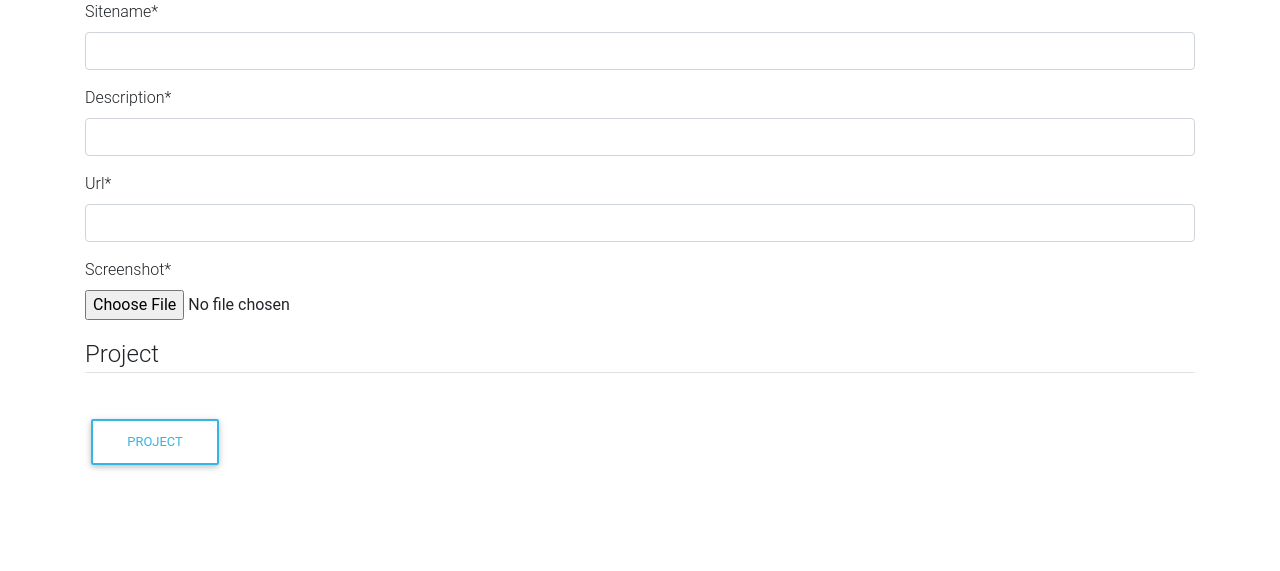
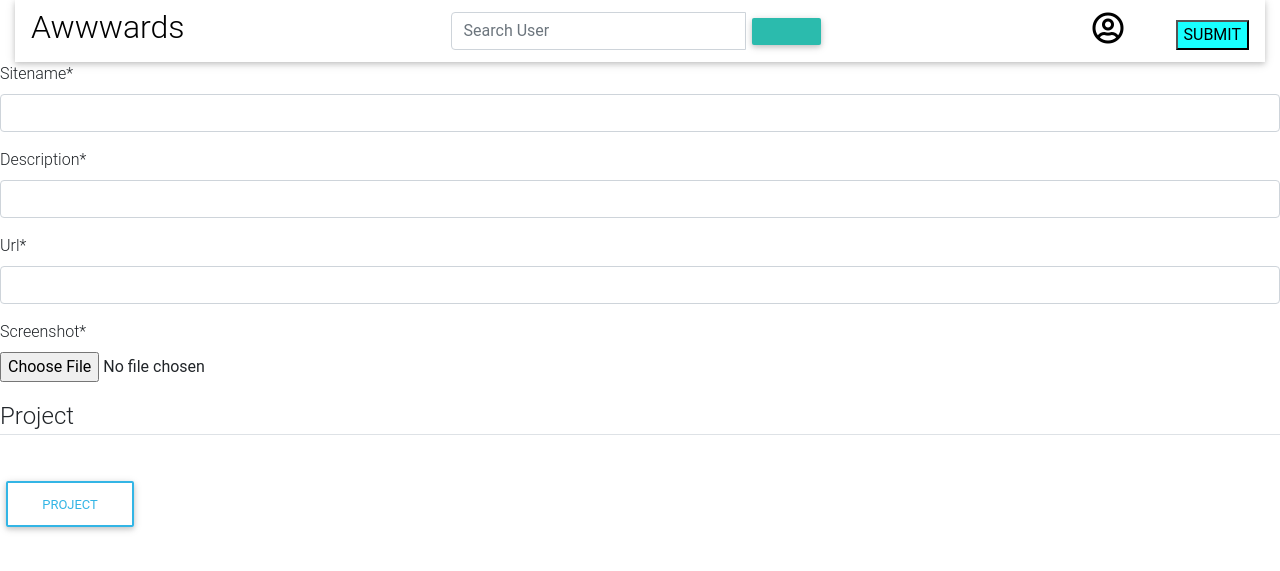
Before and after one commit to Ndundiro/Project-Rank, a Django app: page /project/new/ in a window 1280 px wide. Shown: the top 571 px of the page. Run offline with Django 3.2, Linux system fonts and the light colour scheme; the visitor is signed in with stand-in values (Sample User, id 1); some libraries are stand-ins or nearby versions.

Commit message:
Changes the structure of the navbar and transfers some content from base.html

```diff
--- a/award/templates/award/base.html
+++ b/award/templates/award/base.html
@@ -27,13 +27,16 @@
 </head>
 
 <body>
-    {% include 'award/navbar.html' %}
-    <div class="container">
 
+
+
+        {% include 'award/navbar.html' %}
         {% block content %}
-<h2>WAMLAMBEZ</h2>
+
         {% endblock %}
-    </div>
+
+
+
 
 
   {% block scripts %}
--- a/award/templates/award/navbar.html
+++ b/award/templates/award/navbar.html
@@ -0,0 +1,63 @@
+{% load static %}
+{% load bootstrap4 %}
+<!DOCTYPE html>
+<html lang="en">
+
+<head>
+    <meta charset="UTF-8">
+    <meta name="viewport" content="width=device-width, initial-scale=1.0">
+    <title></title>
+</head>
+
+<body>
+
+    <div class="container-fluid">
+        <nav class="navbar nav-inverse">
+            <!--  Icons on the left -->
+            <span class="navbar-left">
+                <a href="{% url 'index' %}" style="color: black">
+
+                    <h2>Awwwards</h2>
+                </a>
+            </span>
+
+            <!-- Adding a search form -->
+
+            <span class="col-sm-4 col-md-4 ">
+                <form class="navbar-form" role="search" action="">
+                    <div class="input-group">
+                        <input type="text" class="form-control" placeholder="Search User" name="">
+                        <div class="input-group-btn">
+                            <button class="btn btn-default" type="submit">
+
+                            </button>
+                        </div>
+                    </div>
+                </form>
+            </span>
+            <!-- search form end -->
+
+
+
+            <!-- icons to the right -->
+
+            <span class="pull-right">
+                {% if user.is_authenticated %}
+
+                <a href="{% url 'display_profile' %}" class="nav-item-nav-link mr-5" style="color: black">
+                    <i class="far fa-user-circle fa-2x"></i>
+
+                </a>
+
+                <button class="btn-xl #18ffff cyan accent-2">SUBMIT
+                </button>
+                {% else %}
+                <a href="{% url 'login' %}" class="nav-item-nav-link">Login</a>
+                <a href="{% url 'register' %}" class="nav-item-nav-link">SignUp</a>
+                {% endif %}
+            </span>
+        </nav>
+    </div>
+</body>
+
+</html>
```
